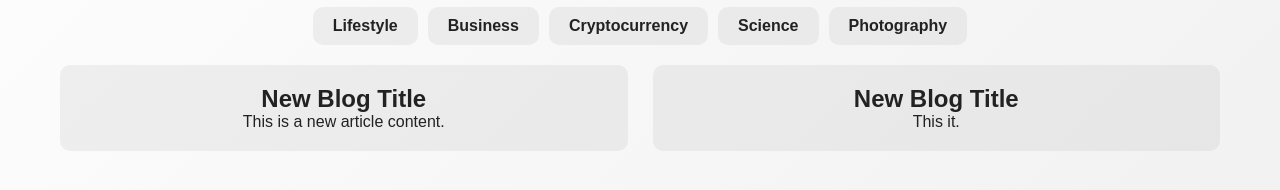
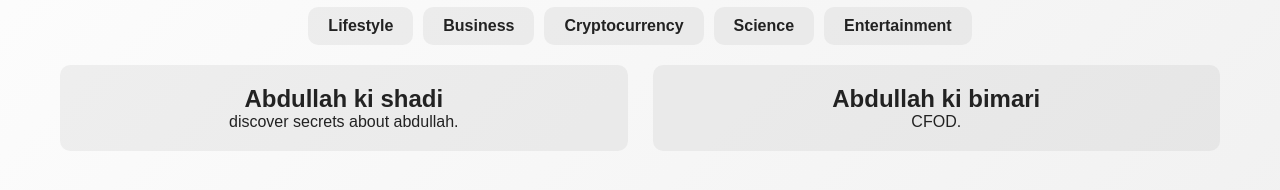
Before and after one commit to website872010/ok, a plain HTML site: page index.html in a window 1280 px wide. Shown: the part 402-592 px from the top of the page. Drawn offline with Linux system fonts and the light colour scheme.

Commit message:
Update index.html

```diff
--- a/index.html
+++ b/index.html
@@ -228,7 +228,7 @@
     <div class="container" id="articles"></div>
 
     <script>
-        const categories = ["All", "SEO", "Marketing", "Development", "Design", "AI", "Finance", "Health", "Education", "Gaming", "Travel", "Lifestyle", "Business", "Cryptocurrency", "Science", "Photography"];
+        const categories = ["All", "SEO", "Marketing", "Development", "Design", "AI", "Finance", "Health", "Education", "Gaming", "Travel", "Lifestyle", "Business", "Cryptocurrency", "Science", "Entertainment"];
 
         const articles = [
 
@@ -273,8 +273,11 @@
     }
     articles.push({ title, content, link: "#", category });
     displayArticles(); // Update the UI immediately
-}addArticle("New Blog Title", "This is a new article content.", "Development");
-addArticle("New Blog Title", "This it.", "Development");
+}
+        addArticle("Abdullah ki shadi", "discover secrets about abdullah.", "Entertainment");
+addArticle("Abdullah ki bimari", "CFOD.", "Health");
+
+
 
 
     </script>
```
